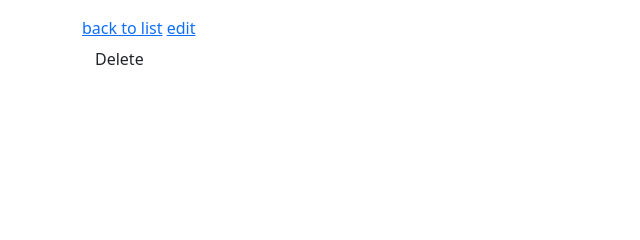
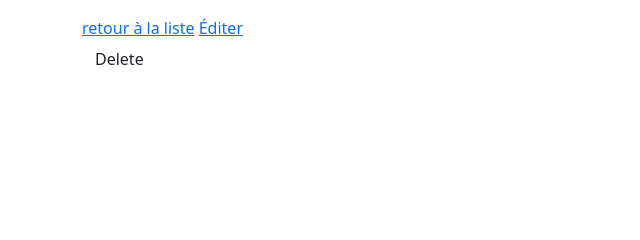
Before and after one commit to yaelchampclaux/ProjetMediatheque, a Symfony app: template site/templates/type_oeuvre/show.html.twig in a window 1280 px wide. Shown: the part 194-434 px from the top of the page, without its empty margins (0-640 px from the left). Run offline with Twig, Linux system fonts and the light colour scheme; the template is opened without the code that fills it, so the values that code supplies are empty; some libraries are stand-ins or nearby versions.

Commit message:
changement de l'anglais en francais

```diff
--- a/site/templates/type_oeuvre/show.html.twig
+++ b/site/templates/type_oeuvre/show.html.twig
@@ -18,9 +18,7 @@
         </tbody>
     </table>
 
-    <a href="{{ path('type_oeuvre_index') }}">back to list</a>
-
-    <a href="{{ path('type_oeuvre_edit', {'id': type_oeuvre.id}) }}">edit</a>
-
+    <a href="{{ path('type_oeuvre_index') }}">retour à la liste</a>
+    <a href="{{ path('type_oeuvre_edit', {'id': type_oeuvre.id}) }}">Éditer</a>
     {{ include('type_oeuvre/_delete_form.html.twig') }}
 {% endblock %}
```
Also changed, not shown: site/templates/type_oeuvre/edit.html.twig (+4 -4 lines), 1 other file.
